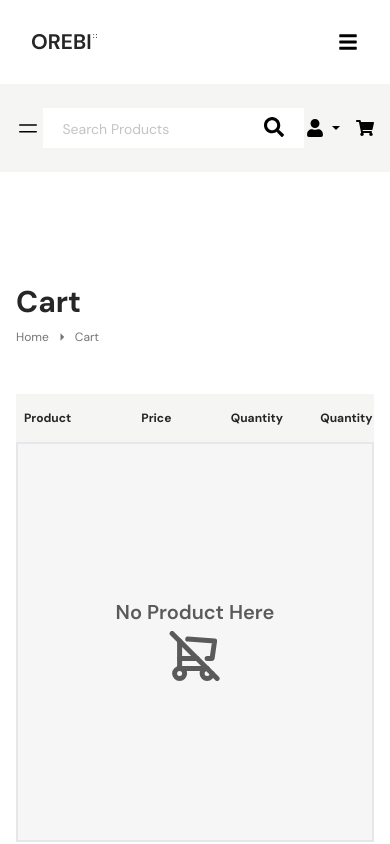
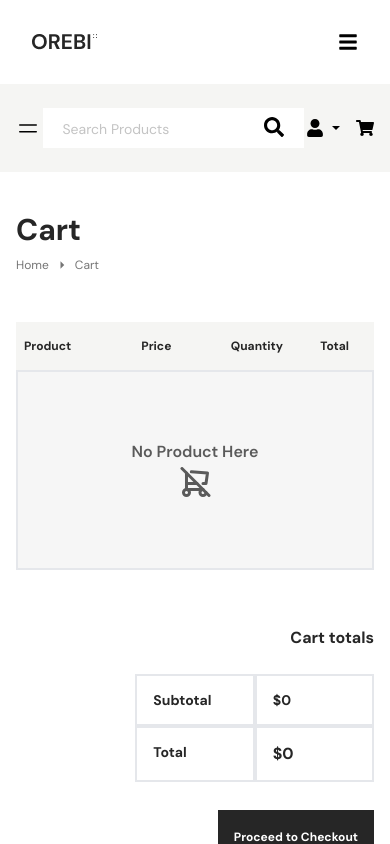
Before and after one commit to karmakarCoder/Ecommerce, a React (Vite) app: page /cart in a window 390 px wide. Shown: the top 844 px of the page. Built offline with nearby package versions, Linux system fonts and the light colour scheme.

Commit message:
responsive

```diff
--- a/src/Pages/Cart/Cart.jsx
+++ b/src/Pages/Cart/Cart.jsx
@@ -33,6 +33,7 @@ const Cart = () => {
   // product quantity increament functionality
 
   const Handleincreament = (item) => {
+    console.log(item);
     dispatch(productIncreament(item));
   };
 
@@ -52,7 +53,7 @@ const Cart = () => {
 
   return (
     <>
-      <div className="py-28 px-4 lg:px-0">
+      <div className="pt-10 pb-0 lg:py-28 px-4 lg:px-0">
         <div className="container">
           <div>
             <div className="pb-12">
@@ -88,19 +89,19 @@ const Cart = () => {
               {/* ============== */}
               <div className="w-[15%] text-xs lg:text-base font-DMsans font-bold text-primaryFontColor">
                 <div>
-                  <h4 className="bg-[#F5F5F3] py-4 lg:py-8">Quantity</h4>
+                  <h4 className="bg-[#F5F5F3] py-4 lg:py-8">Total</h4>
                 </div>
               </div>
             </div>
             {/* =============== */}
             {cartitem.length > 0 ? (
-              <div className="h-[500px] overflow-y-scroll scrollbar-thumb-red scrollbar-track-black scrollbar-thin">
+              <div className="h-[250px] lg:h-[500px] overflow-y-scroll scrollbar-thumb-red scrollbar-track-black scrollbar-thin">
                 {cartitem?.map((item, index) => (
                   <div
                     className="flex items-center justify-between border-2"
                     key={index}
                   >
-                    <div className="py-7 pl-5 flex items-center  w-[35%]">
+                    <div className="py-4 lg:py-7 pl-2 lg:pl-5 flex items-center  w-[35%]">
                       <div
                         className="mr-3 lg:mr-7 text-xl cursor-pointer hover:scale-110 transition-all active:text-yellow-400"
                         onClick={() => HandleRemove(item)}
@@ -115,15 +116,15 @@ const Cart = () => {
                         />
                       </div>
 
-                      <p className="pl-2 text-base font-DMsans font-bold text-primaryFontColor w-[60%] whitespace-nowrap text-ellipsis overflow-hidden">
+                      <p className="pl-2 text-xs md:text-base font-DMsans font-bold text-primaryFontColor w-[90%] lg:w-[60%] whitespace-nowrap text-ellipsis overflow-hidden">
                         {item.title ? item.title : "Product name"}
                       </p>
                     </div>
-                    <div className="w-[25%] text-primaryFontColor font-DMsans font-bold text-xl">
+                    <div className="w-[15%] lg:w-[25%] text-primaryFontColor font-DMsans font-bold text-md lg:text-xl">
                       <p>${Math.round(item.price ? item.price : "$0.00")}</p>
                     </div>
                     {/* ========= */}
-                    <div className="flex items-center w-[25%]">
+                    <div className="flex items-center w-[35%] md:w-[28%] lg:w-[25%]">
                       <div className="flex items-center gap-x-[41px]">
                         <div className="w-[100px] md:w-[120px] py-[7px] px-5 border-2 flex items-center justify-between">
                           <span
@@ -144,46 +145,46 @@ const Cart = () => {
                         </div>
                       </div>
                     </div>
-                    <div className="w-[15%] text-primaryFontColor font-DMsans font-bold text-xl">
+                    <div className="w-[15%] text-primaryFontColor font-DMsans font-bold text-md lg:text-xl">
                       <p>${Math.round(item.Quantity * item.price)}</p>
                     </div>
                   </div>
                 ))}
               </div>
             ) : (
-              <div className="h-[400px] bg-[#ececec75] border-2 relative">
+              <div className="h-[200px] lg:h-[400px] bg-[#ececec75] border-2 relative">
                 <div className="flex flex-col items-center  absolute top-[50%] left-[50%] -translate-x-[50%] -translate-y-[50%]">
-                  <h4 className="font-DMsans font-semibold text-xl capitalize text-primaryFontColor opacity-75">
+                  <h4 className="font-DMsans font-semibold text-md lg:text-xl capitalize text-primaryFontColor opacity-75">
                     No product here
                   </h4>
                   <span>
-                    <TbShoppingCartOff className="text-6xl text-primaryFontColor opacity-75" />
+                    <TbShoppingCartOff className="text-4xl lg:text-6xl text-primaryFontColor opacity-75" />
                   </span>
                 </div>
               </div>
             )}
           </div>
           <div className="py-14 flex flex-col">
-            <div className="basis-5/12">
+            <div className="basis-8/12 lg:basis-5/12">
               <div className="flex justify-end">
-                <div className="basis-5/12">
-                  <h4 className="flex justify-end text-primaryFontColor font-DMsans font-bold text-xl pb-6 ">
+                <div className="basis-8/12 lg:basis-5/12">
+                  <h4 className="flex justify-end text-primaryFontColor font-DMsans font-bold text-md lg:text-xl pb-6 ">
                     Cart totals
                   </h4>
                   <div className="">
                     <div className="flex">
-                      <div className=" basis-6/12 border-2 py-[14px] pl-4 text-base font-DMsans font-bold text-primaryFontColor">
+                      <div className=" basis-6/12 border-2 py-[14px] pl-4 text-sm lg:text-base font-DMsans font-bold text-primaryFontColor">
                         Subtotal
                       </div>
-                      <div className="  basis-6/12 border-2 py-[14px] pl-4 text-base font-DMsans font-bold text-primaryFontColor">
+                      <div className="  basis-6/12 border-2 py-[14px] pl-4 text-sm lg:text-base font-DMsans font-bold text-primaryFontColor">
                         ${totalAmount}
                       </div>
                     </div>
                     <div className="flex">
-                      <div className=" basis-6/12 border-2 py-[14px] p-4 text-base font-DMsans font-bold text-primaryFontColor">
+                      <div className=" basis-6/12 border-2 py-[14px] p-4 text-sm lg:text-base font-DMsans font-bold text-primaryFontColor">
                         Total
                       </div>
-                      <div className="  basis-6/12 border-2 py-[14px] pl-4 text-base font-DMsans font-bold text-primaryFontColor">
+                      <div className="  basis-6/12 border-2 py-[14px] pl-4 text-xm lg:text-base font-DMsans font-bold text-primaryFontColor">
                         ${totalAmount}
                       </div>
                     </div>
@@ -192,8 +193,8 @@ const Cart = () => {
               </div>
               <div className="flex items-end justify-end mt-7">
                 <div onClick={HandleProcced}>
-                  <div className="cursor-pointer text-primaryBgColor font-DMsans font-bold text-sm py-4 px-6 bg-primaryFontColor">
-                    <button className="text-primaryBgColor font-DMsans font-bold text-sm bg-primaryFontColor">
+                  <div className="cursor-pointer text-primaryBgColor font-DMsans font-bold text-sm py-4 px-4 lg:px-6 bg-primaryFontColor">
+                    <button className="text-primaryBgColor font-DMsans font-bold text-xs lg:text-sm bg-primaryFontColor">
                       Proceed to Checkout
                     </button>
                   </div>
```
